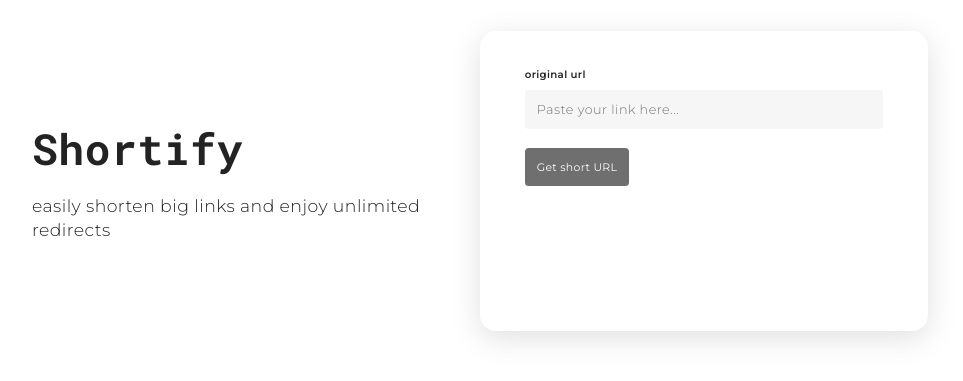
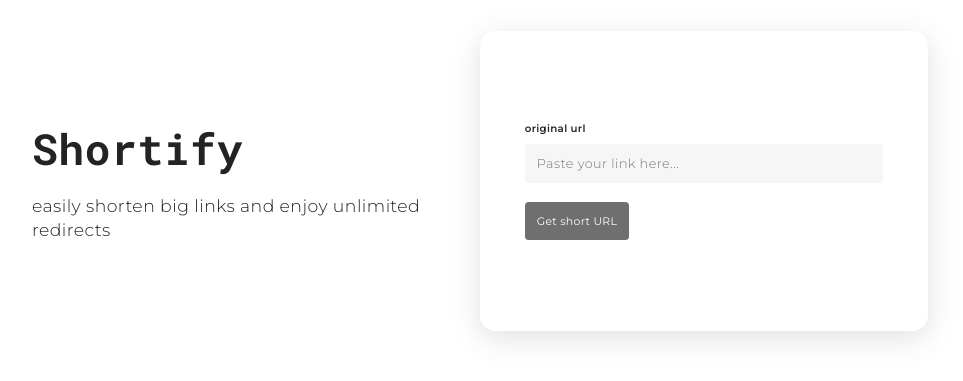
Before and after one commit to rabbykhairul/shortify-front-end, a React (Create React App) app: page / in a window 1280 px wide. Shown: the part 219-600 px from the top of the page, without its empty margins (160-1123 px from the left). Built offline with nearby package versions, Linux system fonts and the light colour scheme.

Commit message:
adjust css style for UrlShortenerSection

```diff
--- a/src/components/homepage/urlShortener/UrlShortenerSection.css
+++ b/src/components/homepage/urlShortener/UrlShortenerSection.css
@@ -9,6 +9,9 @@
   width: 100%;
   min-height: 55%;
   height: fit-content;
+  display: flex;
+  flex-direction: column;
+  justify-content: center;
   padding: 2.85vw 3.5vw;
   border-radius: 1.25vw;
   box-shadow: rgba(100, 100, 111, 0.2) 0px 7px 29px 0px;
@@ -22,6 +25,7 @@
   display: flex;
   align-items: center;
   justify-content: center;
+  margin-top: -2.25vw;
   animation: fadeInWithLetterSpacing 0.75s ease-in-out infinite;
 }
 
```
